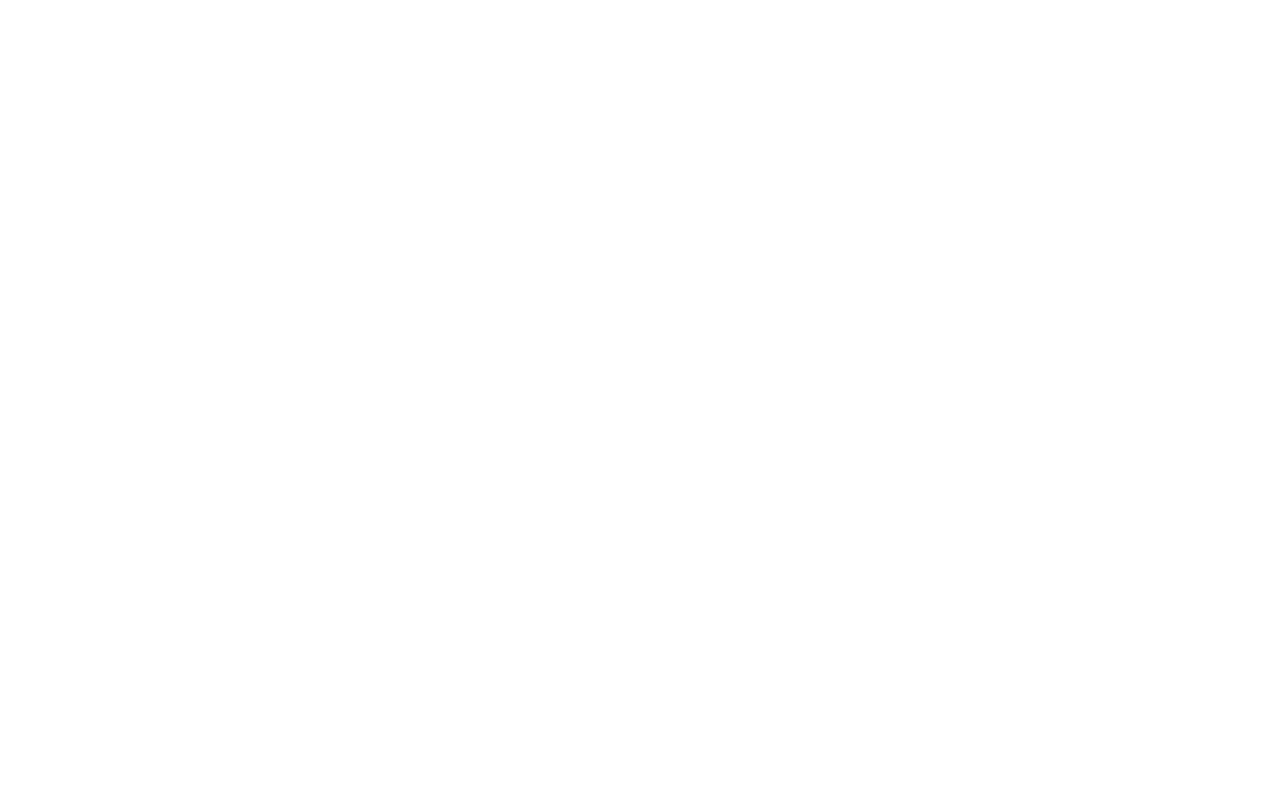
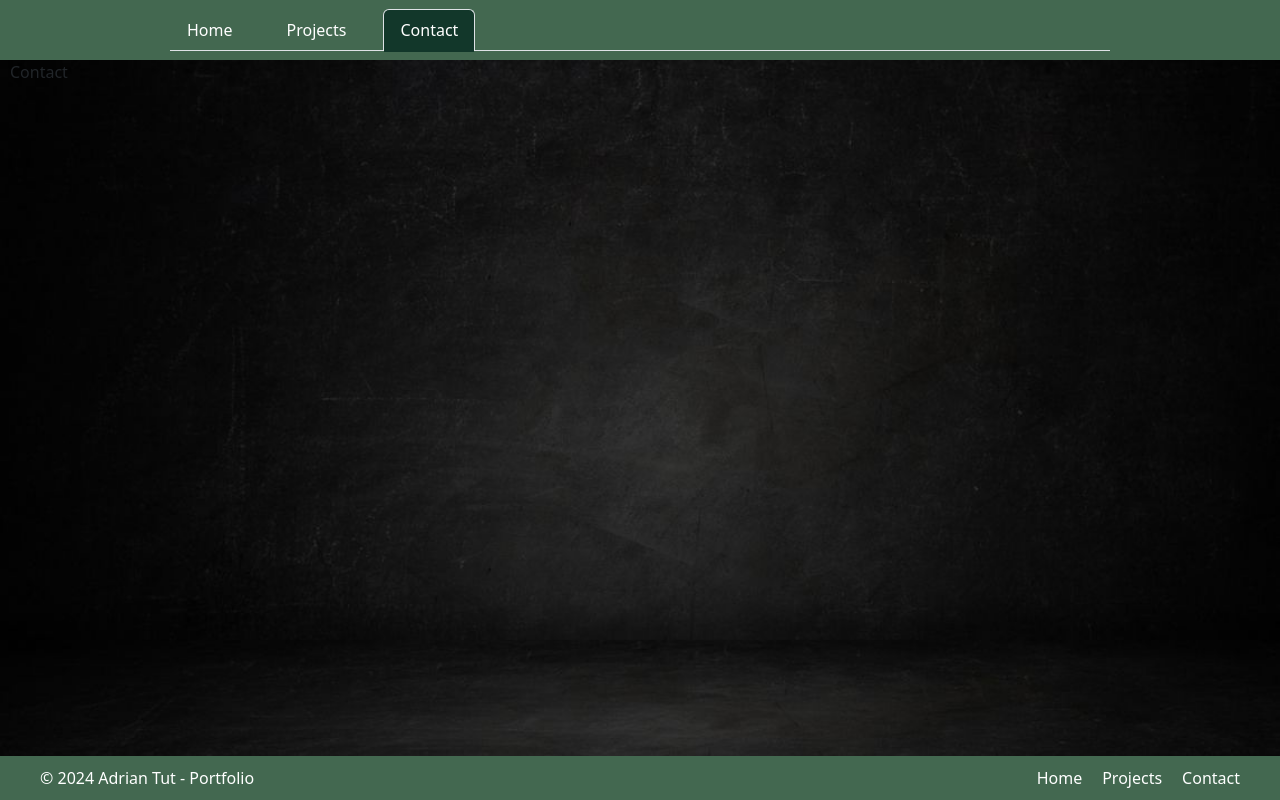
Before and after one commit to Adriantutuianu/react-portfolio, a React (Vite) app: page /contact in a window 1280 px wide. Built offline with nearby package versions, Linux system fonts and the light colour scheme.

Commit message:
Test deployed page not working

```diff
--- a/index.html
+++ b/index.html
@@ -4,10 +4,10 @@
     <meta charset="UTF-8" />
     <link rel="icon" type="image/svg+xml" href="/logo.jpg" />
     <meta name="viewport" content="width=device-width, initial-scale=1.0" />
-    <title>Adrian Tut Web & Software Development</title>
+    <title>Adrian Tut - Web & Software Development</title>
   </head>
   <body>
     <div id="root"></div>
-    <script type="module" src="/src/main.jsx"></script>
+    <script type="module" src="./src/main.jsx"></script>
   </body>
 </html>
--- a/src/App.jsx
+++ b/src/App.jsx
@@ -9,7 +9,7 @@ import ProjectRoutes from "./components/projects/ProjectsRoutes";
 function App() {
   return (
     <>
-      <Router basename="/react-portfolio">
+      <Router>
         <Header />
         <Routes>
           <Route path="*" element={<Home />} />
--- a/src/components/footer/Footer.jsx
+++ b/src/components/footer/Footer.jsx
@@ -6,7 +6,7 @@ const Footer = () => {
     <footer>
       <div className="footer-content">
         <a href="https://adriantutuianu.github.io/react-portfolio/">
-          &copy; {currentYear} Adrian Tut Portfolio
+          &copy; {currentYear} Adrian Tut - Portfolio
         </a>
         <ul>
           <li>
```
